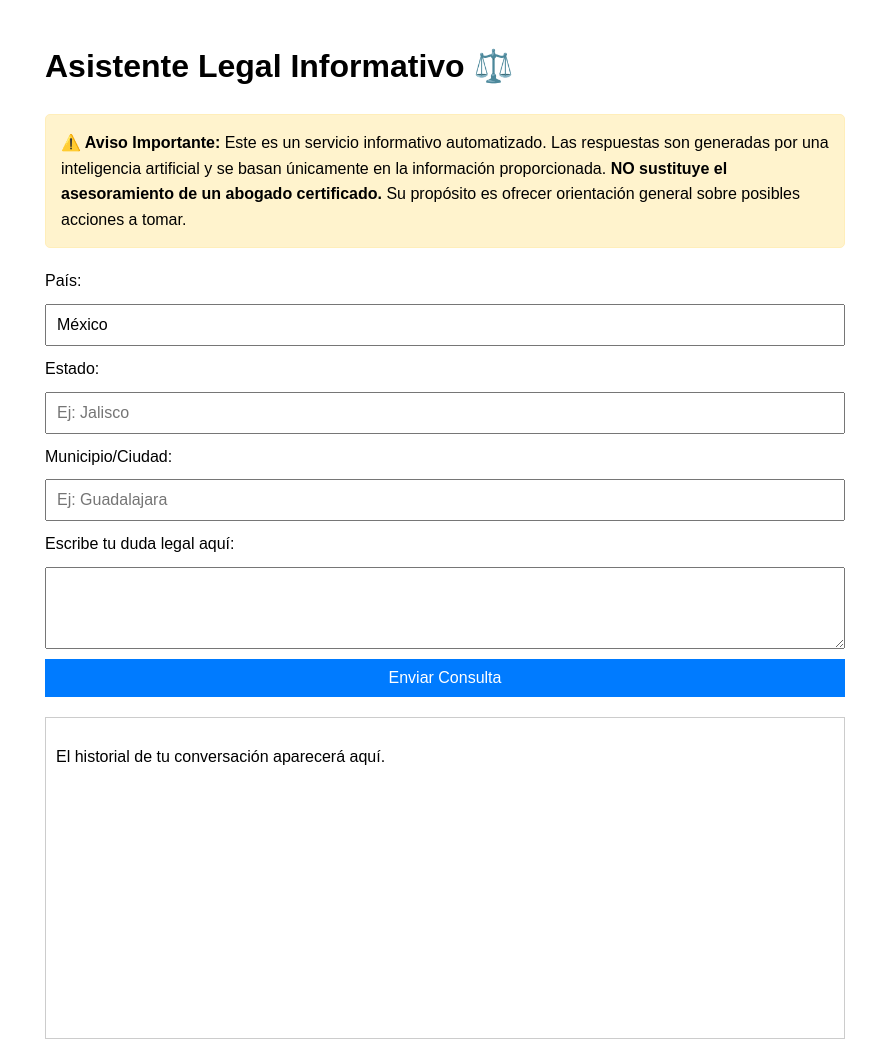
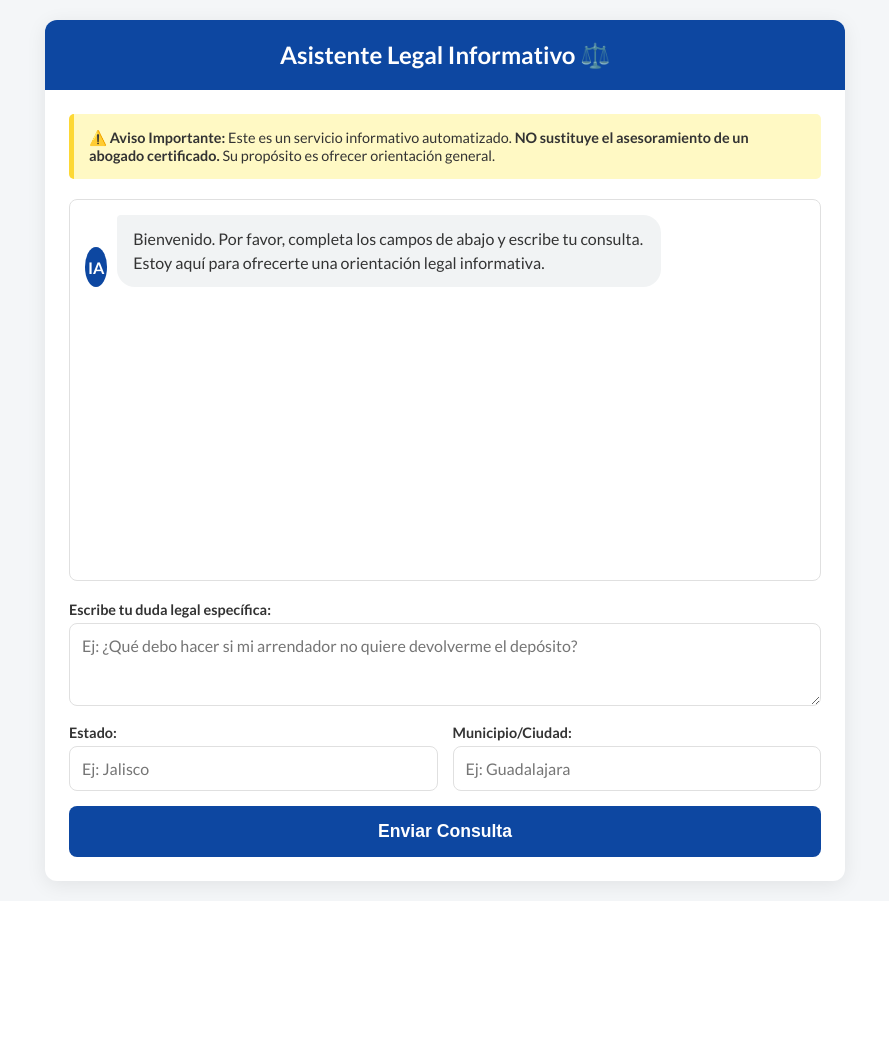
Before and after one commit to ArturoRS0102/Abogado_AI, a Flask app: page / in a window 1280 px wide. Shown: the whole page, without its empty margins (195-1084 px from the left). After the commit the page ends 898 px from the top, so only its background shows below. Run offline with Flask 3, Linux system fonts and the light colour scheme.

Commit message:
Mejora de diseño y experiencia de usuario del chat

```diff
--- /dev/null
+++ b/static/styles.css
@@ -0,0 +1,223 @@
+/* --- 1. Variables de Color y Configuración Global --- */
+:root {
+    --primary-color: #0d47a1;  /* Azul oscuro para acentos */
+    --secondary-color: #1565c0; /* Azul más claro */
+    --background-color: #f4f6f8; /* Gris muy claro para el fondo */
+    --surface-color: #ffffff;    /* Blanco para las superficies (tarjetas, inputs) */
+    --text-color: #333333;      /* Gris oscuro para el texto principal */
+    --user-message-bg: #e3f2fd;  /* Azul muy claro para mensajes de usuario */
+    --assistant-message-bg: #f1f3f4; /* Gris claro para mensajes del asistente */
+    --border-color: #e0e0e0;
+    --font-family: 'Lato', 'Segoe UI', Tahoma, Geneva, Verdana, sans-serif;
+}
+
+body {
+    font-family: var(--font-family);
+    background-color: var(--background-color);
+    color: var(--text-color);
+    margin: 0;
+    display: flex;
+    justify-content: center;
+    align-items: center;
+    min-height: 100vh;
+    padding: 20px;
+    box-sizing: border-box;
+}
+
+/* --- 2. Contenedor Principal y Layout --- */
+.container {
+    width: 100%;
+    max-width: 800px;
+    background-color: var(--surface-color);
+    border-radius: 12px;
+    box-shadow: 0 4px 20px rgba(0, 0, 0, 0.08);
+    overflow: hidden;
+    display: flex;
+    flex-direction: column;
+}
+
+header {
+    background-color: var(--primary-color);
+    color: white;
+    padding: 20px;
+    text-align: center;
+}
+
+header h1 {
+    margin: 0;
+    font-size: 1.5em;
+}
+
+main {
+    padding: 24px;
+    display: flex;
+    flex-direction: column;
+    gap: 20px;
+}
+
+.disclaimer {
+    background-color: #fff9c4;
+    border-left: 5px solid #fdd835;
+    padding: 15px;
+    border-radius: 5px;
+    font-size: 0.9em;
+}
+
+form {
+    display: grid;
+    grid-template-columns: 1fr 1fr;
+    gap: 15px;
+}
+
+.full-width {
+    grid-column: 1 / -1;
+}
+
+label {
+    font-weight: bold;
+    font-size: 0.9em;
+    margin-bottom: 5px;
+    display: block;
+}
+
+input, textarea {
+    width: 100%;
+    padding: 12px;
+    border: 1px solid var(--border-color);
+    border-radius: 8px;
+    font-family: var(--font-family);
+    font-size: 1em;
+    box-sizing: border-box;
+    transition: border-color 0.3s, box-shadow 0.3s;
+}
+
+input:focus, textarea:focus {
+    outline: none;
+    border-color: var(--primary-color);
+    box-shadow: 0 0 0 3px rgba(13, 71, 161, 0.2);
+}
+
+button {
+    background-color: var(--primary-color);
+    color: white;
+    border: none;
+    padding: 15px;
+    font-size: 1.1em;
+    font-weight: bold;
+    border-radius: 8px;
+    cursor: pointer;
+    transition: background-color 0.3s;
+    grid-column: 1 / -1;
+}
+
+button:hover {
+    background-color: var(--secondary-color);
+}
+
+button:disabled {
+    background-color: #9e9e9e;
+    cursor: not-allowed;
+}
+
+
+/* --- 3. Interfaz del Chat --- */
+#chatbox {
+    border: 1px solid var(--border-color);
+    border-radius: 8px;
+    padding: 15px;
+    height: 350px;
+    overflow-y: auto;
+    display: flex;
+    flex-direction: column;
+    gap: 15px;
+}
+
+.message {
+    display: flex;
+    align-items: flex-end;
+    gap: 10px;
+    max-width: 80%;
+}
+
+.message-content {
+    padding: 12px 16px;
+    border-radius: 18px;
+    line-height: 1.5;
+}
+
+.avatar {
+    width: 40px;
+    height: 40px;
+    border-radius: 50%;
+    background-color: var(--border-color);
+    display: flex;
+    justify-content: center;
+    align-items: center;
+    font-weight: bold;
+}
+
+/* Mensaje del Asistente (Izquierda) */
+.assistant-message {
+    align-self: flex-start;
+}
+.assistant-message .avatar {
+    background-color: var(--primary-color);
+    color: white;
+}
+.assistant-message .message-content {
+    background-color: var(--assistant-message-bg);
+    border-top-left-radius: 4px;
+}
+
+/* Mensaje del Usuario (Derecha) */
+.user-message {
+    align-self: flex-end;
+    flex-direction: row-reverse;
+}
+.user-message .avatar {
+    background-color: var(--secondary-color);
+    color: white;
+}
+.user-message .message-content {
+    background-color: var(--user-message-bg);
+    border-top-right-radius: 4px;
+}
+
+/* --- 4. Indicador de "Escribiendo..." --- */
+.typing-indicator {
+    display: none; /* Oculto por defecto */
+    align-items: center;
+    gap: 5px;
+    padding: 10px;
+}
+.typing-indicator .dot {
+    width: 8px;
+    height: 8px;
+    background-color: #9e9e9e;
+    border-radius: 50%;
+    animation: bounce 1.4s infinite ease-in-out both;
+}
+.typing-indicator .dot:nth-child(1) { animation-delay: -0.32s; }
+.typing-indicator .dot:nth-child(2) { animation-delay: -0.16s; }
+@keyframes bounce {
+    0%, 80%, 100% { transform: scale(0); }
+    40% { transform: scale(1.0); }
+}
+
+
+/* --- 5. Responsividad --- */
+@media (max-width: 768px) {
+    body {
+        padding: 0;
+    }
+    .container {
+        border-radius: 0;
+        min-height: 100vh;
+    }
+    form {
+        grid-template-columns: 1fr;
+    }
+    main {
+        padding: 16px;
+    }
+}
--- a/templates/index.html
+++ b/templates/index.html
@@ -3,55 +3,70 @@
 <head>
     <meta charset="UTF-8">
     <meta name="viewport" content="width=device-width, initial-scale=1.0">
-    <title>Asistente Legal Informativo</title>
-    <style>
-        /* Estilos básicos para una mejor presentación */
-        body { font-family: sans-serif; max-width: 800px; margin: auto; padding: 20px; line-height: 1.6; }
-        .disclaimer { background-color: #fff3cd; border: 1px solid #ffeeba; padding: 15px; border-radius: 5px; margin-bottom: 20px; }
-        form { display: flex; flex-direction: column; gap: 10px; }
-        input, textarea, button { padding: 10px; font-size: 1em; }
-        button { background-color: #007bff; color: white; border: none; cursor: pointer; }
-        button:disabled { background-color: #cccccc; }
-        #chatbox { margin-top: 20px; border: 1px solid #ccc; padding: 10px; height: 300px; overflow-y: scroll; }
-        .user-message { text-align: right; color: #0056b3; }
-        .assistant-message { background-color: #f8f9fa; padding: 10px; border-radius: 5px; margin-top: 5px; }
-    </style>
+    <title>Asistente Legal IA</title>
+    <link rel="stylesheet" href="{{ url_for('static', filename='styles.css') }}">
+    <link rel="preconnect" href="https://fonts.googleapis.com">
+    <link rel="preconnect" href="https://fonts.gstatic.com" crossorigin>
+    <link href="https://fonts.googleapis.com/css2?family=Lato:wght@400;700&display=swap" rel="stylesheet">
 </head>
 <body>
 
+    <div class="container">
+        <header>
             <h1>Asistente Legal Informativo ⚖️</h1>
+        </header>
 
+        <main>
             <div class="disclaimer">
-        <strong>⚠️ Aviso Importante:</strong> Este es un servicio informativo automatizado. Las respuestas son generadas por una inteligencia artificial y se basan únicamente en la información proporcionada. <strong>NO sustituye el asesoramiento de un abogado certificado.</strong> Su propósito es ofrecer orientación general sobre posibles acciones a tomar.
+                <strong>⚠️ Aviso Importante:</strong> Este es un servicio informativo automatizado. <strong>NO sustituye el asesoramiento de un abogado certificado.</strong> Su propósito es ofrecer orientación general.
             </div>
 
+            <div id="chatbox">
+                </div>
+
+             <div class="message assistant-message typing-indicator" id="typing-indicator">
+                <div class="avatar">IA</div>
+                <div class="message-content">
+                    <div class="typing-indicator">
+                        <div class="dot"></div>
+                        <div class="dot"></div>
+                        <div class="dot"></div>
+                    </div>
+                </div>
+            </div>
+
+
             <form id="legal-form">
-        <label for="pais">País:</label>
-        <input type="text" id="pais" name="pais" value="México" required>
+                <div class="full-width">
+                    <label for="pregunta">Escribe tu duda legal específica:</label>
+                    <textarea id="pregunta" name="pregunta" rows="3" required placeholder="Ej: ¿Qué debo hacer si mi arrendador no quiere devolverme el depósito?"></textarea>
+                </div>
 
+                <div>
                     <label for="estado">Estado:</label>
                     <input type="text" id="estado" name="estado" placeholder="Ej: Jalisco" required>
+                </div>
 
+                <div>
                     <label for="municipio">Municipio/Ciudad:</label>
                     <input type="text" id="municipio" name="municipio" placeholder="Ej: Guadalajara" required>
+                </div>
 
-        <label for="pregunta">Escribe tu duda legal aquí:</label>
-        <textarea id="pregunta" name="pregunta" rows="4" required></textarea>
+                <input type="hidden" id="pais" name="pais" value="México">
 
                 <button type="submit" id="submit-button">Enviar Consulta</button>
             </form>
-
-    <div id="chatbox">
-        <p>El historial de tu conversación aparecerá aquí.</p>
+        </main>
     </div>
 
     <script>
         const form = document.getElementById('legal-form');
         const submitButton = document.getElementById('submit-button');
         const chatbox = document.getElementById('chatbox');
+        const typingIndicator = document.getElementById('typing-indicator');
 
         form.addEventListener('submit', async (event) => {
-            event.preventDefault(); // Evita que la página se recargue
+            event.preventDefault();
 
             const formData = new FormData(form);
             const data = {
@@ -61,13 +76,15 @@
                 pregunta: formData.get('pregunta')
             };
 
-            // Añadir la pregunta del usuario al chat
+            if (!data.pregunta.trim()) return;
+
             addMessage(data.pregunta, 'user');
+            form.reset(); // Limpia el formulario inmediatamente
 
-            // Deshabilitar botón y mostrar carga
             submitButton.disabled = true;
             submitButton.textContent = 'Procesando...';
-            addMessage('...', 'assistant');
+            typingIndicator.style.display = 'flex'; // Muestra el indicador de "escribiendo"
+            chatbox.scrollTop = chatbox.scrollHeight;
 
             try {
                 const response = await fetch('/chat', {
@@ -75,9 +92,6 @@
                     headers: { 'Content-Type': 'application/json' },
                     body: JSON.stringify(data)
                 });
-
-                // Quitar el mensaje de carga
-                chatbox.removeChild(chatbox.lastChild);
 
                 if (!response.ok) {
                     const errorData = await response.json();
@@ -89,30 +103,37 @@
 
             } catch (error) {
                 console.error('Error:', error);
-                addMessage(`Error: ${error.message}`, 'assistant');
+                addMessage(`Lo siento, ocurrió un error: ${error.message}`, 'assistant');
             } finally {
-                // Habilitar el botón nuevamente
                 submitButton.disabled = false;
                 submitButton.textContent = 'Enviar Consulta';
-                form.reset(); // Opcional: limpiar el formulario
+                typingIndicator.style.display = 'none'; // Oculta el indicador
             }
         });
 
         function addMessage(text, sender) {
-            const messageElement = document.createElement('div');
-            const textElement = document.createElement('p');
-            textElement.textContent = text;
+            const messageWrapper = document.createElement('div');
+            messageWrapper.className = `message ${sender}-message`;
 
-            if (sender === 'user') {
-                messageElement.className = 'user-message';
-            } else {
-                messageElement.className = 'assistant-message';
+            const avatar = document.createElement('div');
+            avatar.className = 'avatar';
+            avatar.textContent = (sender === 'user') ? 'TÚ' : 'IA';
+
+            const messageContent = document.createElement('div');
+            messageContent.className = 'message-content';
+            messageContent.textContent = text;
+
+            messageWrapper.appendChild(avatar);
+            messageWrapper.appendChild(messageContent);
+            chatbox.appendChild(messageWrapper);
+
+            chatbox.scrollTop = chatbox.scrollHeight;
         }
 
-            messageElement.appendChild(textElement);
-            chatbox.appendChild(messageElement);
-            chatbox.scrollTop = chatbox.scrollHeight; // Auto-scroll al final
-        }
+        // Mensaje inicial de bienvenida
+        window.onload = () => {
+             addMessage('Bienvenido. Por favor, completa los campos de abajo y escribe tu consulta. Estoy aquí para ofrecerte una orientación legal informativa.', 'assistant');
+        };
     </script>
 
 </body>
```
Lines whose indentation alone changed are shown as unchanged.
